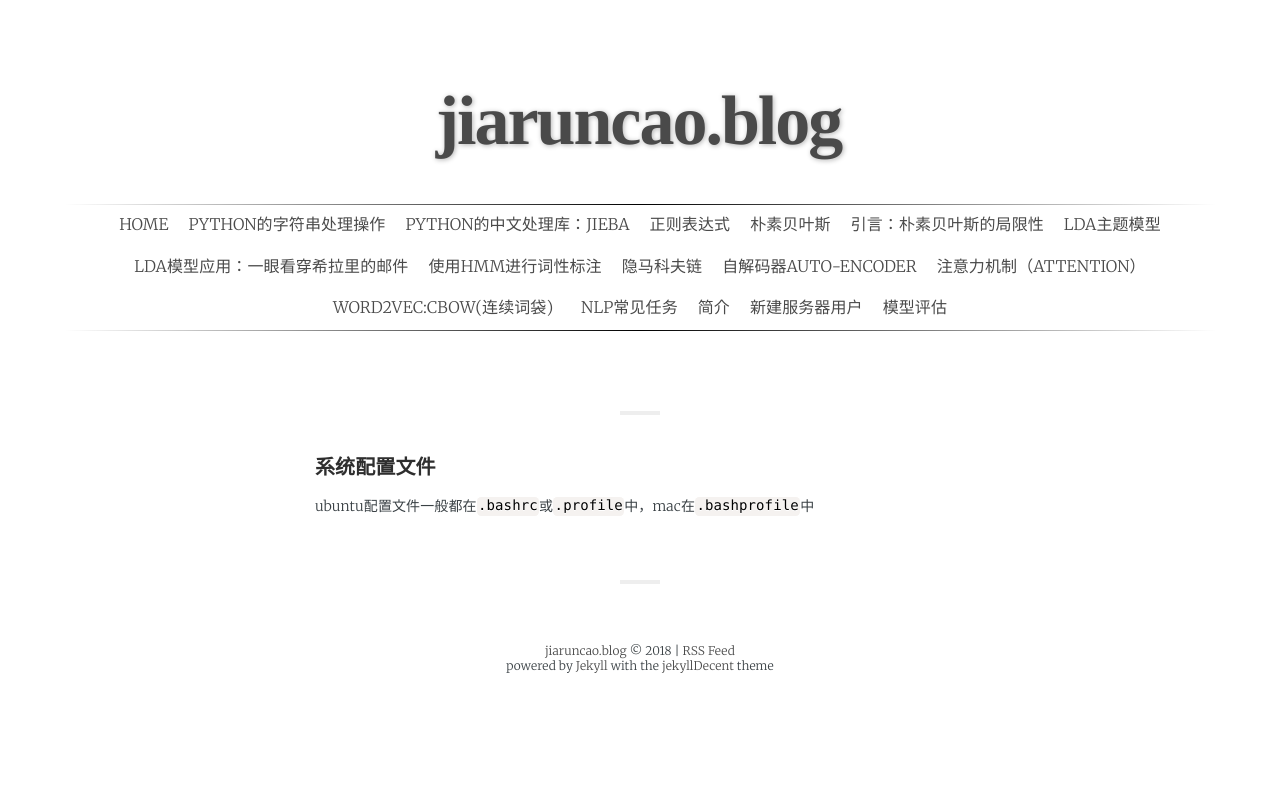
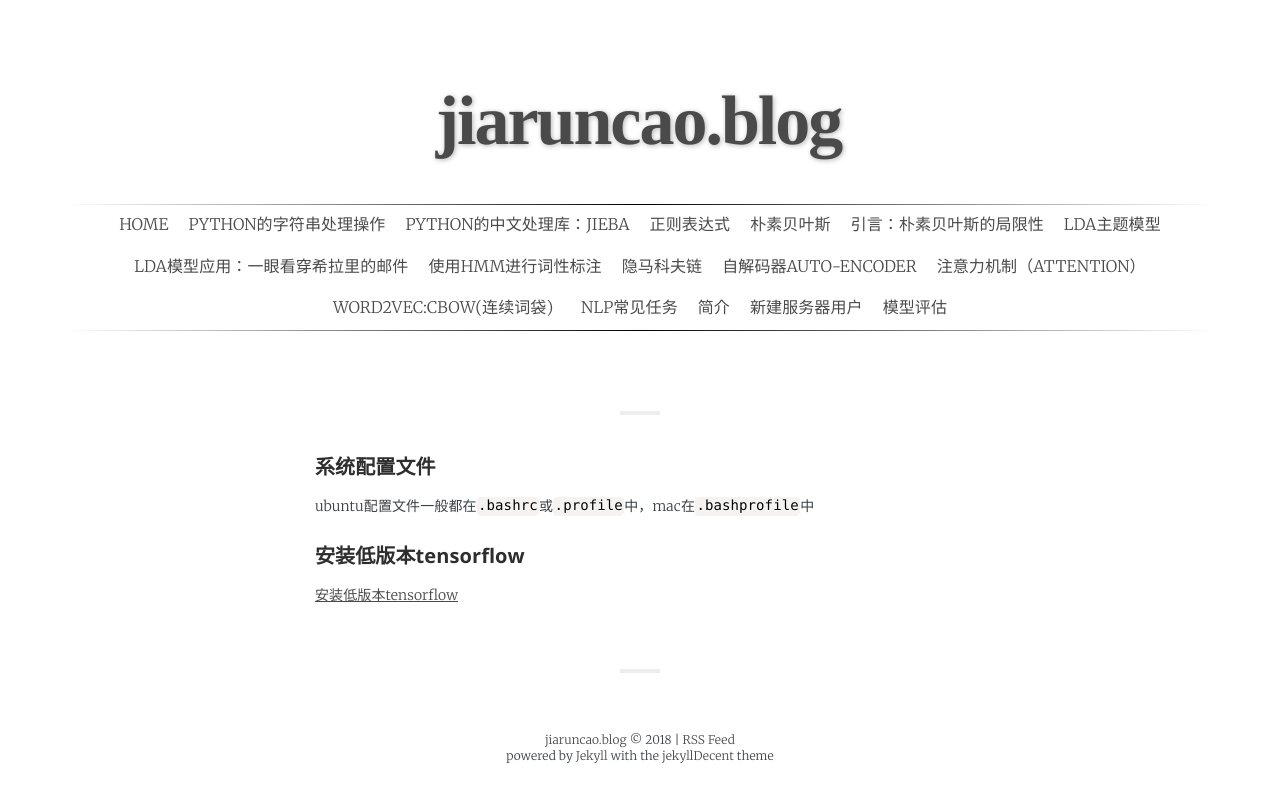
Before and after one commit to jiaruncao/jiaruncao.blog, a Jekyll site: the page built from linux问题总结.md, in a window 1280 px wide. Shown: the top 802 px of the page. Built offline with Jekyll 4.4.1, drawn with Linux system fonts in a browser that asks for light colours; some web fonts are replaced; our own code applies the rules of GitHub Pages for plain Markdown files.

Commit message:
Update linux问题总结.md

```diff
--- a/linux问题总结.md
+++ b/linux问题总结.md
@@ -1,2 +1,4 @@
 #### 系统配置文件
 ubuntu配置文件一般都在`.bashrc`或`.profile`中，mac在`.bashprofile`中
+#### 安装低版本tensorflow
+[安装低版本tensorflow](https://stackoverflow.com/questions/40416056/how-to-download-previous-version-of-tensorflow)
```
